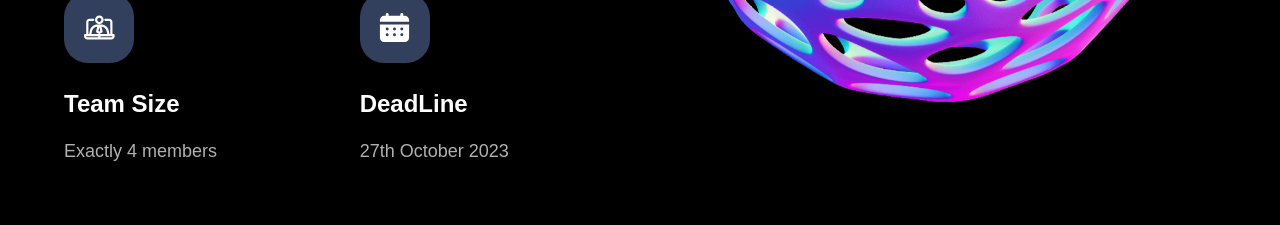
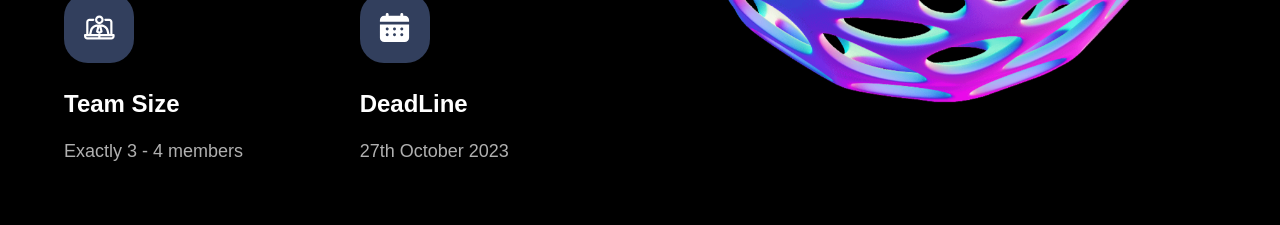
Before and after one commit to Rahul-Baradol/Shunya-Code-Of-Honor, a Next.js app: page / in a window 1280 px wide. Shown: the part 3180-3405 px from the top of the page. Built offline with nearby package versions, Linux system fonts and the light colour scheme.

Commit message:
Allow teams of size 3 also

```diff
--- a/constants/index.js
+++ b/constants/index.js
@@ -67,7 +67,7 @@ export const newFeatures = [
   {
     imgUrl: './icons/online-learning.svg',
     title: 'Team Size',
-    subtitle: 'Exactly 4 members',
+    subtitle: 'Exactly 3 - 4 members',
   },
   {
     imgUrl: './icons/calendar.svg',
--- a/sections/Register.jsx
+++ b/sections/Register.jsx
@@ -170,11 +170,8 @@ export default function Registrations() {
       toast('Solution cannot be empty');
       return;
     }
-    // if (link.length === 0) {
-    //   toast('Link cannot be empty');
-    //   return;
-    // }
-    for (let i = 0; i < teamMembers.length; i++) {
+
+    for (let i = 0; i < 3; i++) {
       const member = teamMembers[i];
       if (member.name.length === 0) {
         toast(`Name Field - ${member.id} empty`);
@@ -226,6 +223,109 @@ export default function Registrations() {
     }
 
     handleSubmit();
+
+    // if (link.length === 0) {
+    //   toast('Link cannot be empty');
+    //   return;
+    // }
+
+
+
+    // let cntmem = 0, cntsrn = 0, cntemail = 0, cntphone = 0, cntbranch = 0, cntguardian_name = 0;
+    // let cntguardian_phone = 0, cnthostel_room = 0;
+
+    // let firstJob = new Promise((resolve, reject) => {
+    //   for (let i = 0; i < teamMembers.length; i++) {
+    //     const member = teamMembers[i];
+    //     if (member.name.length === 0) {
+    //       cntmem++;
+    //       // toast(`Name Field - ${member.id} empty`);
+    //       // return;
+    //     }
+    //     if (
+    //       member.srn.length === 0 ||
+    //       !member.srn.includes('PES' || 'pes') ||
+    //       member.srn.length < 13
+    //     ) {
+    //       cntsrn++;
+    //       // toast(`SRN - ${member.id} invalid`);
+    //       // return;
+    //     }
+    //     if (!member.email.includes('@') && !member.email.includes('.')) {
+    //       cntemail++;
+    //       // toast(`Email - ${member.id} invalid`);
+    //       // return;
+    //     }
+    //     if (
+    //       member.phone === '' ||
+    //       member.phone.toString().length < 10 ||
+    //       member.phone.toString().length > 10
+    //     ) {
+    //       cntphone++;
+    //       // toast(`Phone - ${member.id} invalid`);
+    //       // return;
+    //     }
+    //     if (member.branch === 'Others') {
+    //       if (member.other_branch.length === 0) {
+    //         cntbranch++;
+    //         // toast(`Branch Name - ${member.id} empty`);
+    //       }
+    //     }
+    //     if (member.guardian_name.length === 0) {
+    //       cntguardian_name++;
+    //       // toast(`Parents Name - ${member.id} empty`);
+    //       // return;
+    //     }
+    //     if (
+    //       member.guardian_phone === '' ||
+    //       member.guardian_phone.toString().length < 10 ||
+    //       member.guardian_phone.toString().length > 10
+    //     ) {
+    //       cntguardian_phone++;
+    //       // toast(`Parents Phone - ${member.id} invalid`);
+    //       // return;
+    //     }
+    //     if (member.is_hostellite) {
+    //       if (member.hostel_room.length === 0) {
+    //         cnthostel_room++;
+    //         // toast(`Enter Hostel Room - ${member.id}`);
+    //         // return;
+    //       }
+    //     }
+    //   }
+    //   resolve();
+    // })
+
+    // firstJob.then(()=>{
+    //   if (cntmem > 1) {
+    //     toast(`Name Field - ${member.id} empty`);
+    //     return;
+    //   } else if (cntsrn > 1) {
+    //     toast(`SRN - ${member.id} invalid`);
+    //     return;
+    //   } else if (cntemail > 1) {
+    //     toast(`Email - ${member.id} invalid`);
+    //     return;
+    //   } else if (cntphone > 1) {
+    //     toast(`Phone - ${member.id} invalid`);
+    //     return;
+    //   } else if (cntbranch > 1) {
+    //     toast(`Branch Name - ${member.id} empty`);
+    //     return;
+    //   } else if (cntguardian_name  > 1) {
+    //     toast(`Parents Name - ${member.id} empty`);
+    //     return;
+    //   } else if (cntguardian_phone > 1) {
+    //     toast(`Parents Phone - ${member.id} invalid`);
+    //     return;
+    //   } else if (cnthostel_room > 1) {
+    //     toast(`Enter Hostel Room - ${member.id}`);
+    //     return;
+    //   } else {
+    //     handleSubmit();
+    //   }
+    // })
+
   };
 
   const handleTextChange = (id, newValue, field) => {
```
